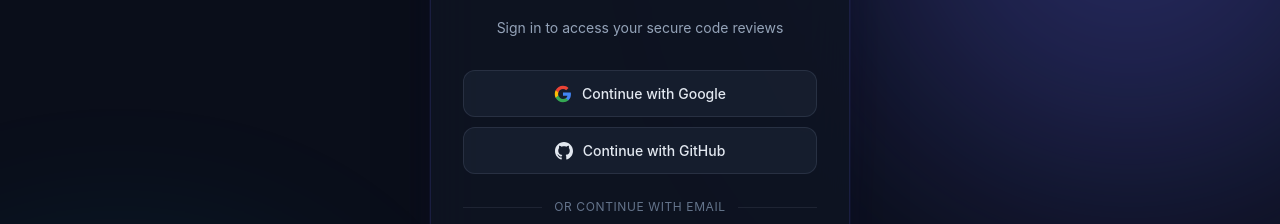
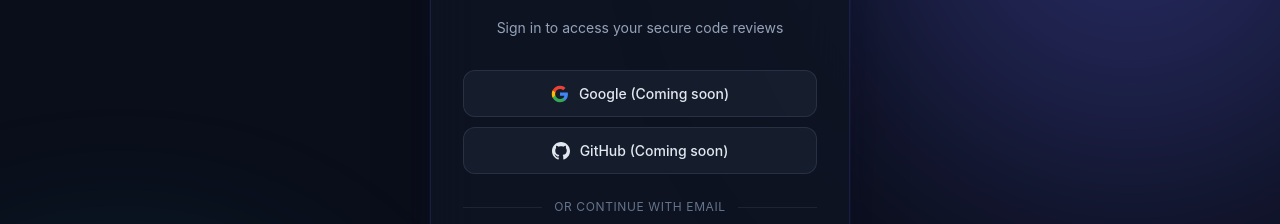
Before and after one commit to muku2006nth/CodeGuard-AI-, a React (Vite) app in the folder Frontend/: page /login in a window 1280 px wide. Shown: the part 198-422 px from the top of the page. Built offline with nearby package versions, Linux system fonts and the light colour scheme; no server answers.

Commit message:
chore: temporarily disable OAuth login buttons

```diff
--- a/Frontend/src/features/auth/login-page.tsx
+++ b/Frontend/src/features/auth/login-page.tsx
@@ -103,7 +103,7 @@ export function LoginPage() {
           <button
             type="button"
             className="login-oauth-btn"
-            onClick={() => handleOAuthLogin("google")}
+            disabled
           >
             <svg width="18" height="18" viewBox="0 0 24 24">
               <path
@@ -123,17 +123,17 @@ export function LoginPage() {
                 fill="#EA4335"
               />
             </svg>
-            Continue with Google
+            Google (Coming soon)
           </button>
           <button
             type="button"
             className="login-oauth-btn"
-            onClick={() => handleOAuthLogin("github")}
+            disabled
           >
             <svg width="18" height="18" viewBox="0 0 24 24" fill="currentColor">
               <path d="M12 0c-6.626 0-12 5.373-12 12 0 5.302 3.438 9.8 8.207 11.387.599.111.793-.261.793-.577v-2.234c-3.338.726-4.033-1.416-4.033-1.416-.546-1.387-1.333-1.756-1.333-1.756-1.089-.745.083-.729.083-.729 1.205.084 1.839 1.237 1.839 1.237 1.07 1.834 2.807 1.304 3.492.997.107-.775.418-1.305.762-1.604-2.665-.305-5.467-1.334-5.467-5.931 0-1.311.469-2.381 1.236-3.221-.124-.303-.535-1.524.117-3.176 0 0 1.008-.322 3.301 1.23.957-.266 1.983-.399 3.003-.404 1.02.005 2.047.138 3.006.404 2.291-1.552 3.297-1.23 3.297-1.23.653 1.653.242 2.874.118 3.176.77.84 1.235 1.911 1.235 3.221 0 4.609-2.807 5.624-5.479 5.921.43.372.823 1.102.823 2.222v3.293c0 .319.192.694.801.576 4.765-1.589 8.199-6.086 8.199-11.386 0-6.627-5.373-12-12-12z" />
             </svg>
-            Continue with GitHub
+            GitHub (Coming soon)
           </button>
         </div>
 
```
